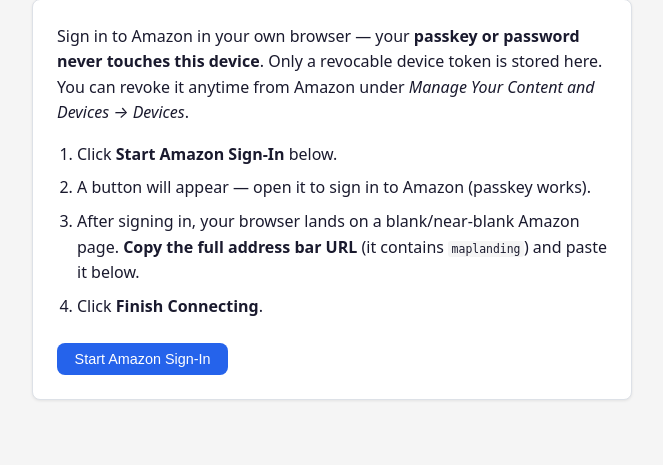
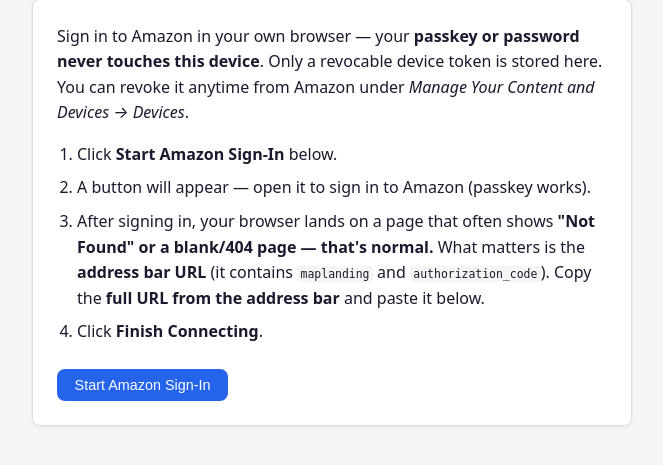
Before and after one commit to robrighter/nfc-jukebox, a FastAPI app: template nfc_jukebox/templates/setup.html in a window 1280 px wide. Shown: the part 150-615 px from the top of the page, without its empty margins (74-737 px from the left). Run offline with FastAPI, Linux system fonts and the light colour scheme; the template is opened without the code that fills it, so the values that code supplies are empty; parts of the project's set-up code (start-up, migrations or seed data) failed here and were passed over.

Commit message:
Clarify setup: maplanding 404/blank page is expected, copy the URL
Amazon's /ap/maplanding redirect target renders as Not Found/blank in a
browser; the authorization code is in the address-bar URL. Tell the user
to expect that and copy the URL anyway.

Co-Authored-By: Claude Opus 4.8 <noreply@anthropic.com>

```diff
--- a/nfc_jukebox/templates/setup.html
+++ b/nfc_jukebox/templates/setup.html
@@ -23,9 +23,11 @@
   <ol class="write-steps">
     <li>Click <strong>Start Amazon Sign-In</strong> below.</li>
     <li>A button will appear — open it to sign in to Amazon (passkey works).</li>
-    <li>After signing in, your browser lands on a blank/near-blank Amazon page.
-        <strong>Copy the full address bar URL</strong> (it contains
-        <code>maplanding</code>) and paste it below.</li>
+    <li>After signing in, your browser lands on a page that often shows
+        <strong>"Not Found" or a blank/404 page &mdash; that's normal.</strong>
+        What matters is the <strong>address bar URL</strong> (it contains
+        <code>maplanding</code> and <code>authorization_code</code>). Copy the
+        <strong>full URL from the address bar</strong> and paste it below.</li>
     <li>Click <strong>Finish Connecting</strong>.</li>
   </ol>
 
```
